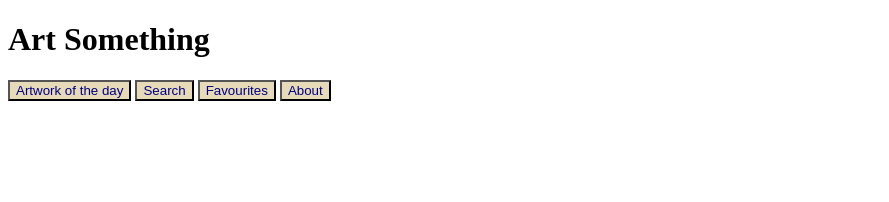
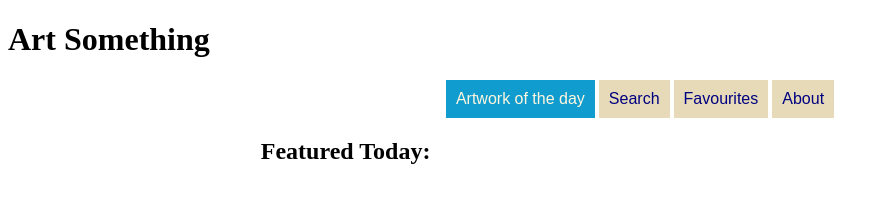
Before and after one commit to timtim40a/tymur-soroka-js-0110, a plain HTML site: page index.html in a window 1280 px wide. Shown: the whole page, without its empty margins (0-889 px from the left). Drawn offline with Linux system fonts and the light colour scheme.

Commit message:
adjusted css

```diff
--- a/global.css
+++ b/global.css
@@ -4,15 +4,29 @@
     --main-color: navy;
     --accent-color: rgb(211, 16, 16);
     --highlight-color: rgb(16, 156, 207);
+    --regular-font-size: 1em;
 }
 
 * {
     box-sizing: border-box;
 }
 
+.tab {
+    display: flex;
+    flex-direction: column;
+    justify-content: center;
+    align-items: center;
+    max-width: 1300px;
+    margin: 0 auto;
+}
+
 .tab__list__button {
     background-color: var(--bg-accent-color);
     color: var(--main-color);
+    transition: all 0.3s;
+    font-size: var(--regular-font-size);
+    border: none;
+    padding: 10px;
 }
 
 .selected__button {
@@ -26,4 +40,6 @@
 
 .selected__tab__content {
     display: flex;
+    flex-direction: column;
+    width: 60%;
 }
--- a/index.html
+++ b/index.html
@@ -9,11 +9,14 @@
     </head>
     <body>
         <header>
-            <h1>Art Something</h1>
+            <h1 class="title h1">Art Something</h1>
         </header>
         <main class="tab">
             <div class="tab__list">
-                <button data-tab="featured" class="tab__list__button">
+                <button
+                    data-tab="featured"
+                    class="tab__list__button selected__button"
+                >
                     Artwork of the day
                 </button>
                 <button data-tab="search" class="tab__list__button">
@@ -26,7 +29,13 @@
                     About
                 </button>
             </div>
-            <section data-tab="featured" class="tab__content"></section>
+
+            <section
+                data-tab="featured"
+                class="tab__content selected__tab__content"
+            >
+                <h2 class="title h2">Featured Today:</h2>
+            </section>
             <section data-tab="search" class="tab__content">
                 <form class="form__container">
                     <label class="form__container__label" for="search-input"
@@ -49,7 +58,7 @@
             </section>
             <section data-tab="favourites" class="tab__content"></section>
             <section data-tab="about" class="tab__content">
-                <h2>About</h2>
+                <h2 class="title h2">About</h2>
                 <p>
                     Lorem ipsum dolor sit amet consectetur adipisicing elit.
                     Eius illum quis alias, labore quia natus iste similique
```
